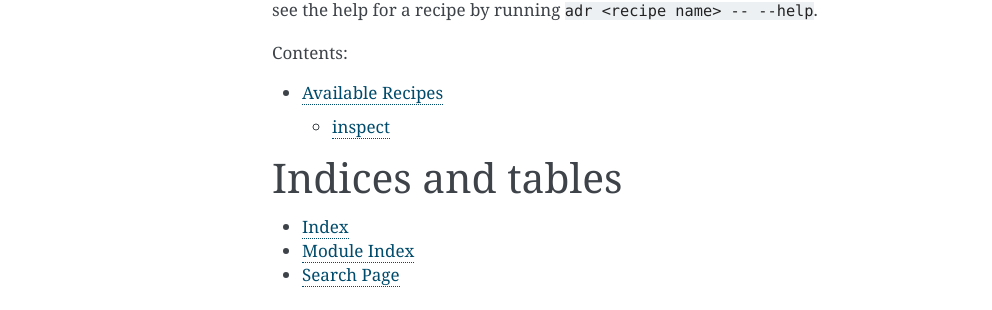
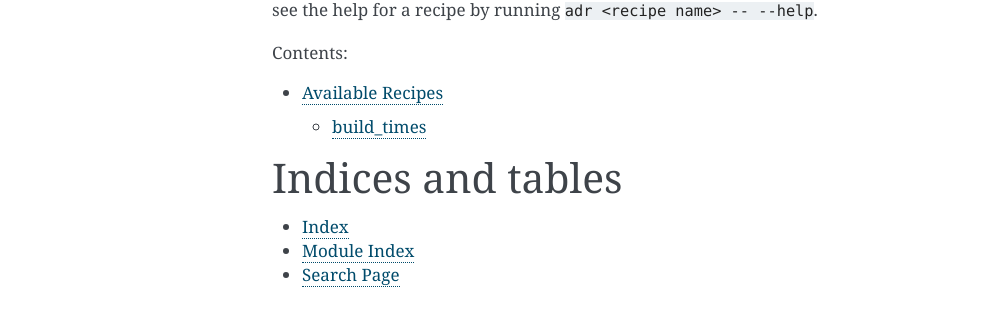
Before and after one commit to ahal/cookiecutter-active-data-recipes, a Sphinx documentation site: the page built from {{cookiecutter.project_name}}-recipes/docs/index.rst, in a window 1280 px wide. Shown: the part 825-1135 px from the top of the page, without its empty margins (148-1140 px from the left). Built offline with Sphinx 7.4.7, drawn with Linux system fonts in a browser that asks for light colours.

Commit message:
Fix doclint

```diff
--- a/{{cookiecutter.project_name}}-recipes/docs/recipes.rst
+++ b/{{cookiecutter.project_name}}-recipes/docs/recipes.rst
@@ -1,8 +1,8 @@
 Available Recipes
 ==================
 
-inspect
--------
+build_times
+-----------
 
-.. automodule:: adr.recipes.inspect
+.. automodule:: adr.{{cookiecutter.project_package}}_recipes.build_times
     :no-undoc-members:
```
Also changed, not shown: 1 other file.
